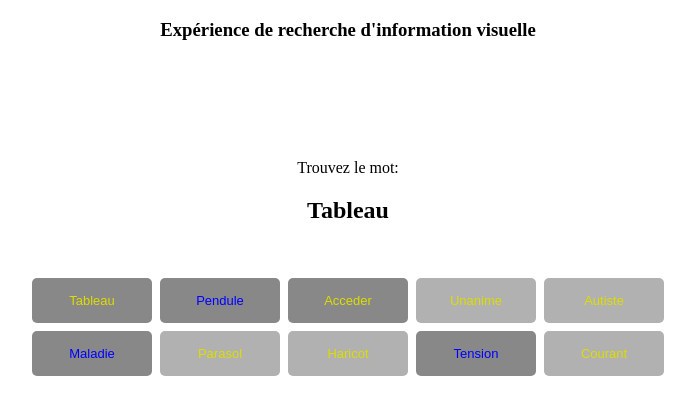
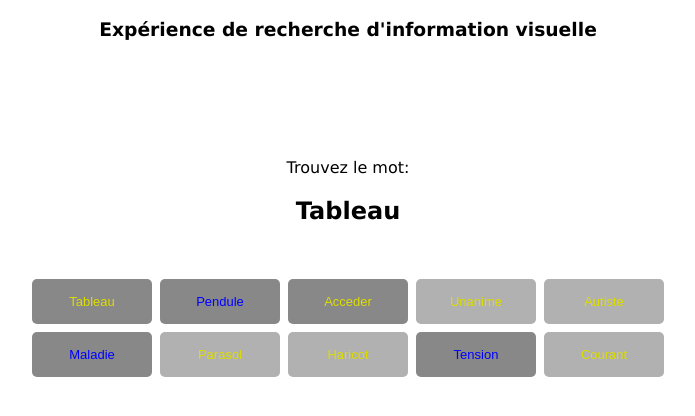
Before and after one commit to migesve/colorcontrast, a plain HTML site: page exp.html in a window 1280 px wide. Both pictures are taken after a click on the button "Tableau". Shown: the whole page, without its empty margins (292-987 px from the left). Drawn offline with Linux system fonts and the light colour scheme.

Commit message:
font-family verdana

```diff
--- a/exp.js
+++ b/exp.js
@@ -50,7 +50,7 @@ function clickListener(e) {
         document.getElementById(i).style.backgroundColor = CoulFond[entierAleatoire(0,1)];
         document.getElementById(i).style.color = CoulMots[entierAleatoire(0,1)];
         document.getElementById(i).value = NewMots[i];
-        document.getElementById("motATrouver").innerHTML = NewMots[0];
+        document.getElementById("motATrouver").textContent = NewMots[0];
     }
 }
 
--- a/style.css
+++ b/style.css
@@ -5,6 +5,7 @@ body{
     margin: 15px;
     margin-left: auto;
     margin-right: auto;
+    font-family: Verdana, Geneva, Tahoma, sans-serif;
 }
 p{
     text-align: justify;
```
